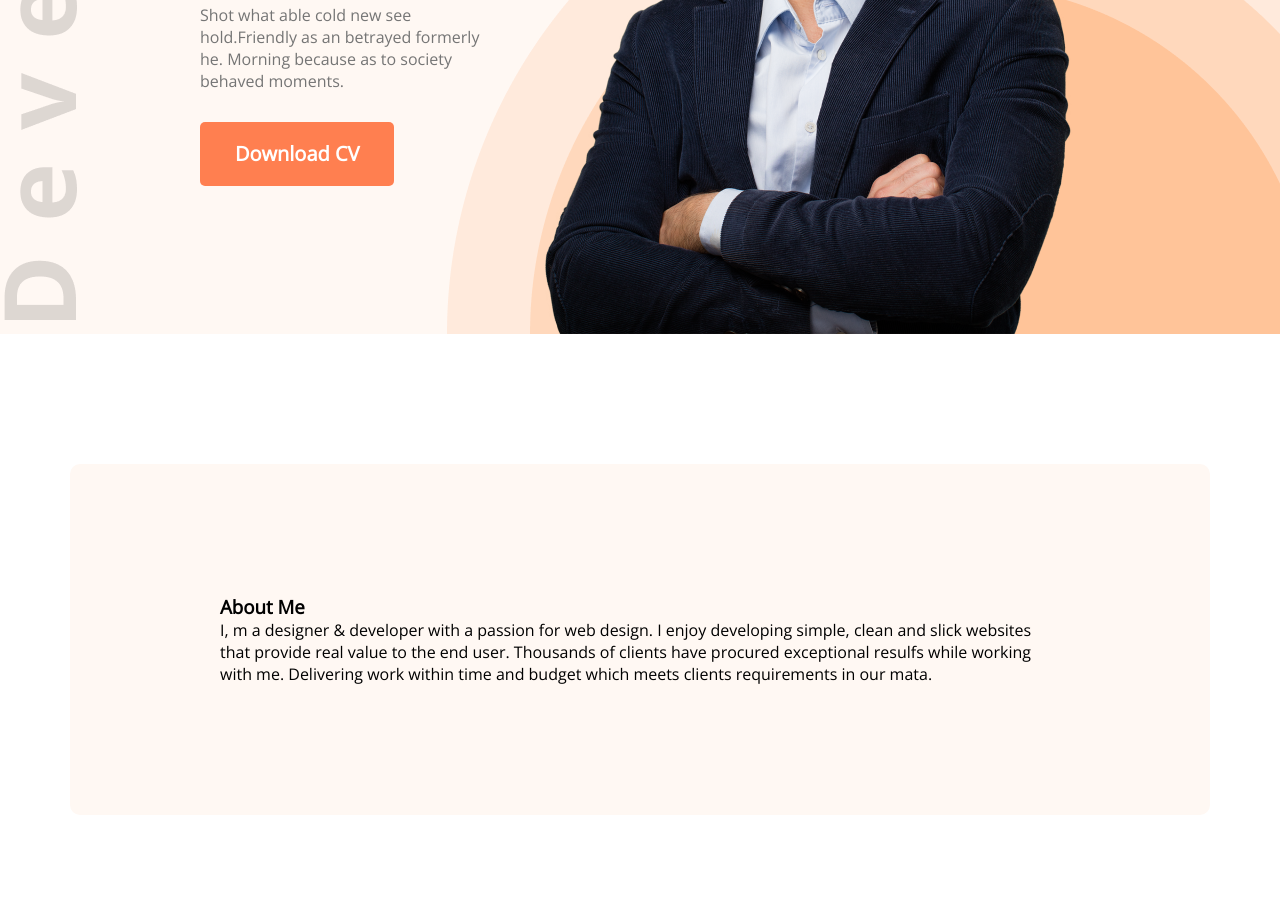
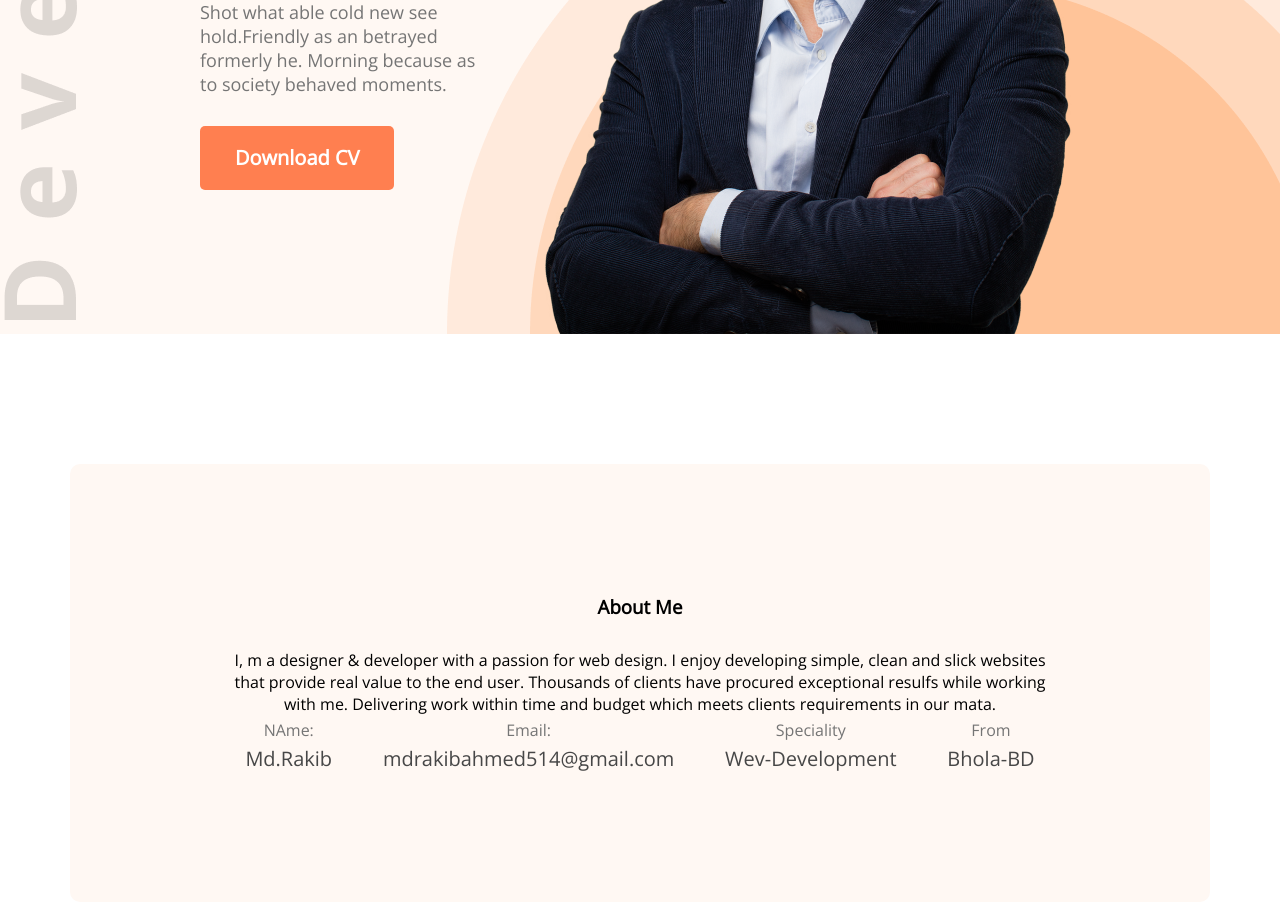
Before and after one commit to mdrakib02/developer-portfolio, a plain HTML site: page index.html in a window 1280 px wide. Shown: the part 506-1408 px from the top of the page. Before the commit the page ends 1321 px from the top, so only its background shows below. Drawn offline with nearby package versions, Linux system fonts and the light colour scheme.

Commit message:
tuesday fortfulio repo

```diff
--- a/index.html
+++ b/index.html
@@ -43,7 +43,25 @@
         <section class="about-me">
             <h3 class="section-title">About Me</h3>
             <p class="section-description">I, m a designer & developer with a passion for web design. I enjoy developing simple, clean and slick websites that provide real value to the end user. Thousands of clients have procured exceptional resulfs while working with me. Delivering work within time and budget which meets clients requirements in our mata.</p>
-
+            <div class="about-info-container">
+               <div class="about-info">
+                <p class="about-info-title">NAme:</p>
+                <p class="about-info-description">Md.Rakib</p>
+               </div>
+               <div class="about-info">
+                <p class="about-info-title">Email:</p>
+                <p class="about-info-description">mdrakibahmed514@gmail.com</p>
+               </div>
+               <div class="about-info">
+                <p class="about-info-title">Speciality</p>
+                <p class="about-info-description">Wev-Development</p>
+               </div>
+               <div class="about-info">
+                <p class="about-info-title">From</p>
+                <p class="about-info-description">Bhola-BD</p>
+               </div>
+                </div>
+            </div>
         </section>
     </main>
 
--- a/styles/portfolio.css
+++ b/styles/portfolio.css
@@ -76,12 +76,31 @@ nav, ul{
    background: #FFF8F3;
    border-radius: 10px;
    padding: 130px 150px;
-
+   text-align: center;
   }
 
 .section-title{
 
+   margin-bottom: 30px;
 }
 .banner-description{
+   color: #757575;
+   font-weight: 700px;
+   font-size: 18px;
+   margin-bottom: 30px;
+}
+  .about-info-container{
+   display: flex;
+   justify-content: space-around;
+  }
+  .about-info-title{
+   font-weight: 700px;
+   color: #757575;
+   line-height: 30px;
+  }
+  .about-info-description{
+   color: #474747;
+   font-size: 20px;
+   font-weight: 700px;
 
-}
+  }
```
